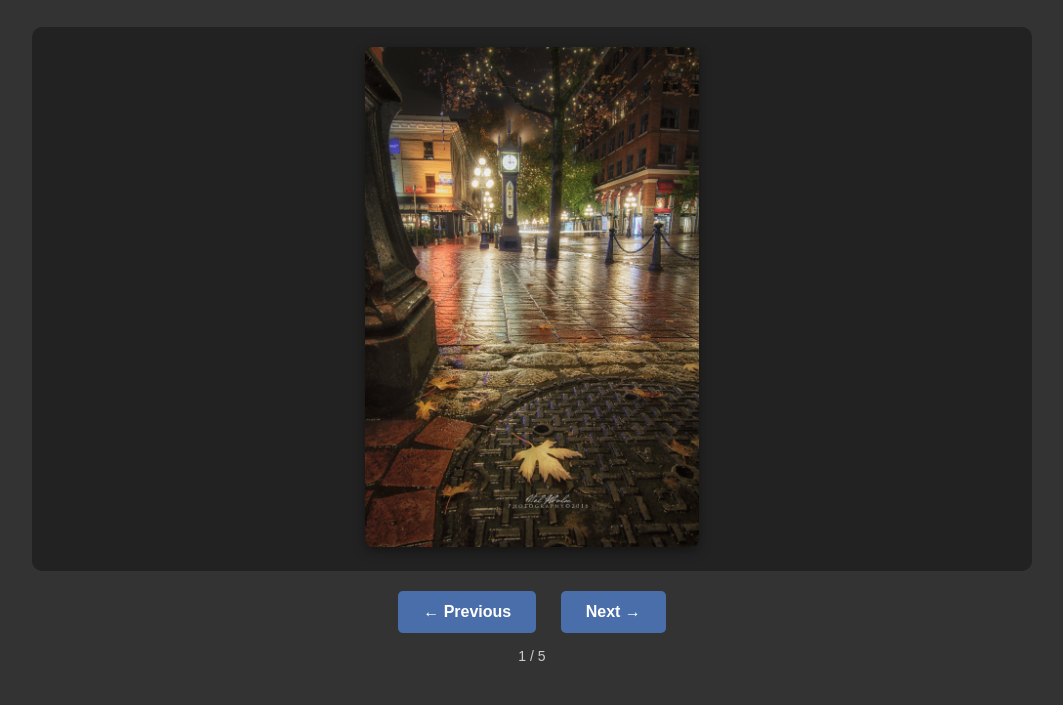
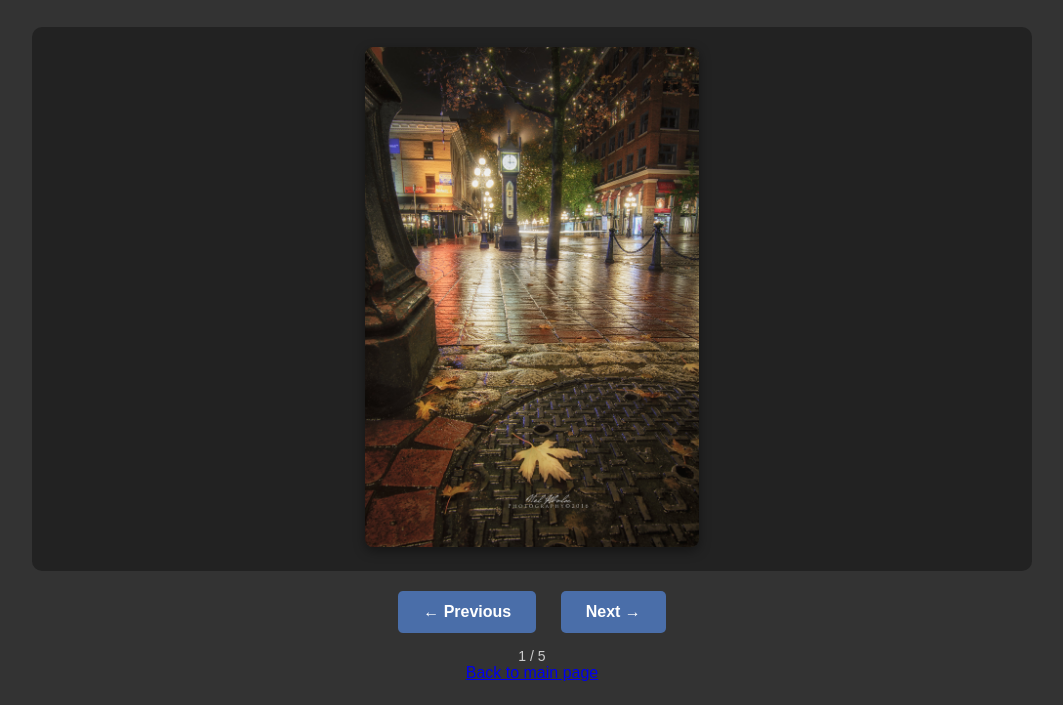
Before and after one commit to nathan00111/nathan00111.github.io, a plain HTML site: page Webdesign0011/gallery.html in a window 1280 px wide. Shown: the part 95-800 px from the top of the page, without its empty margins (108-1171 px from the left). Drawn offline with Linux system fonts and the light colour scheme.

Commit message:
added link to go back to main page

```diff
--- a/Webdesign0011/gallery.html
+++ b/Webdesign0011/gallery.html
@@ -78,5 +78,7 @@
     </div>
 
     <script src="java_script.js"></script>
+    <a href=index.html>Back to main page</a>
+
 </body>
 </html>
```
